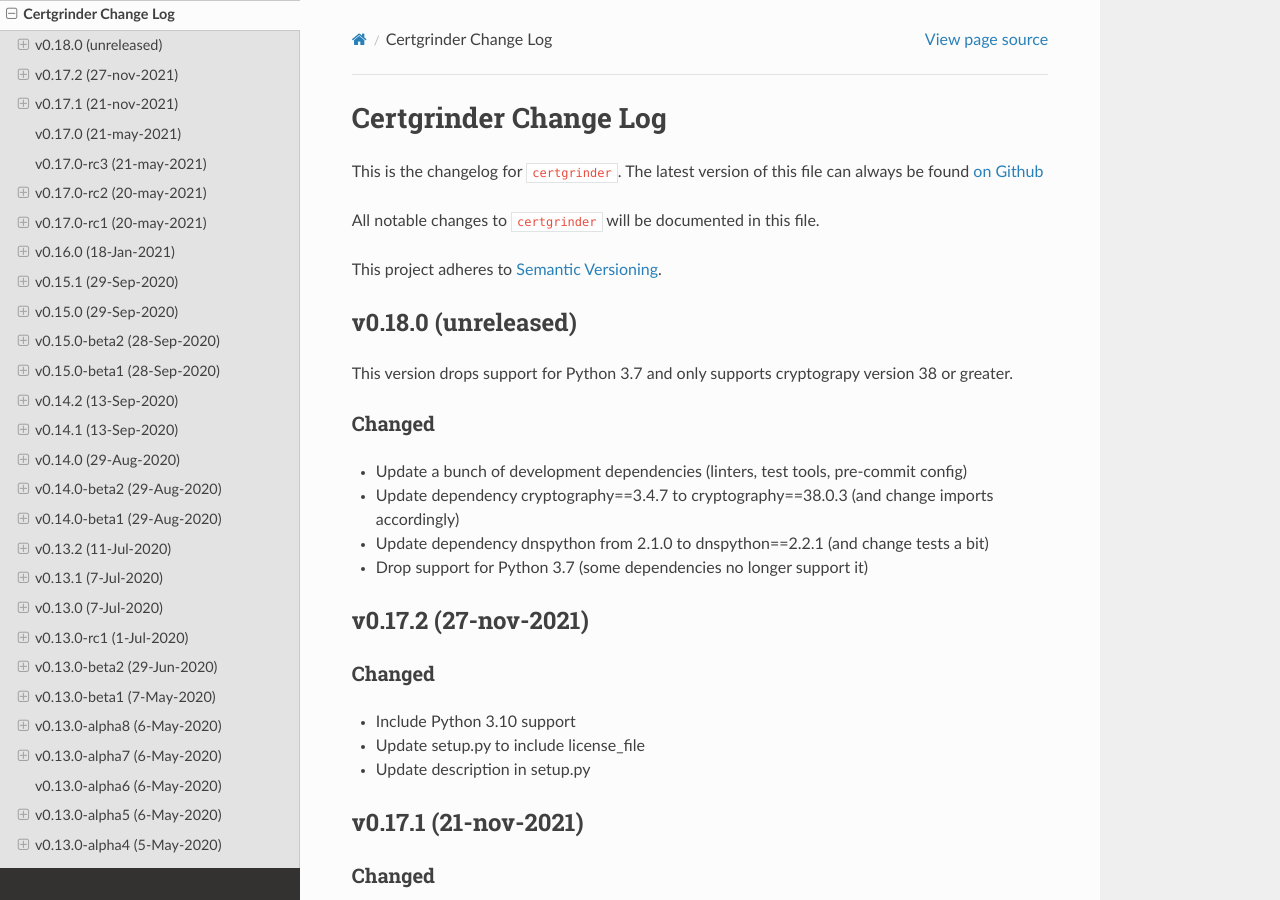
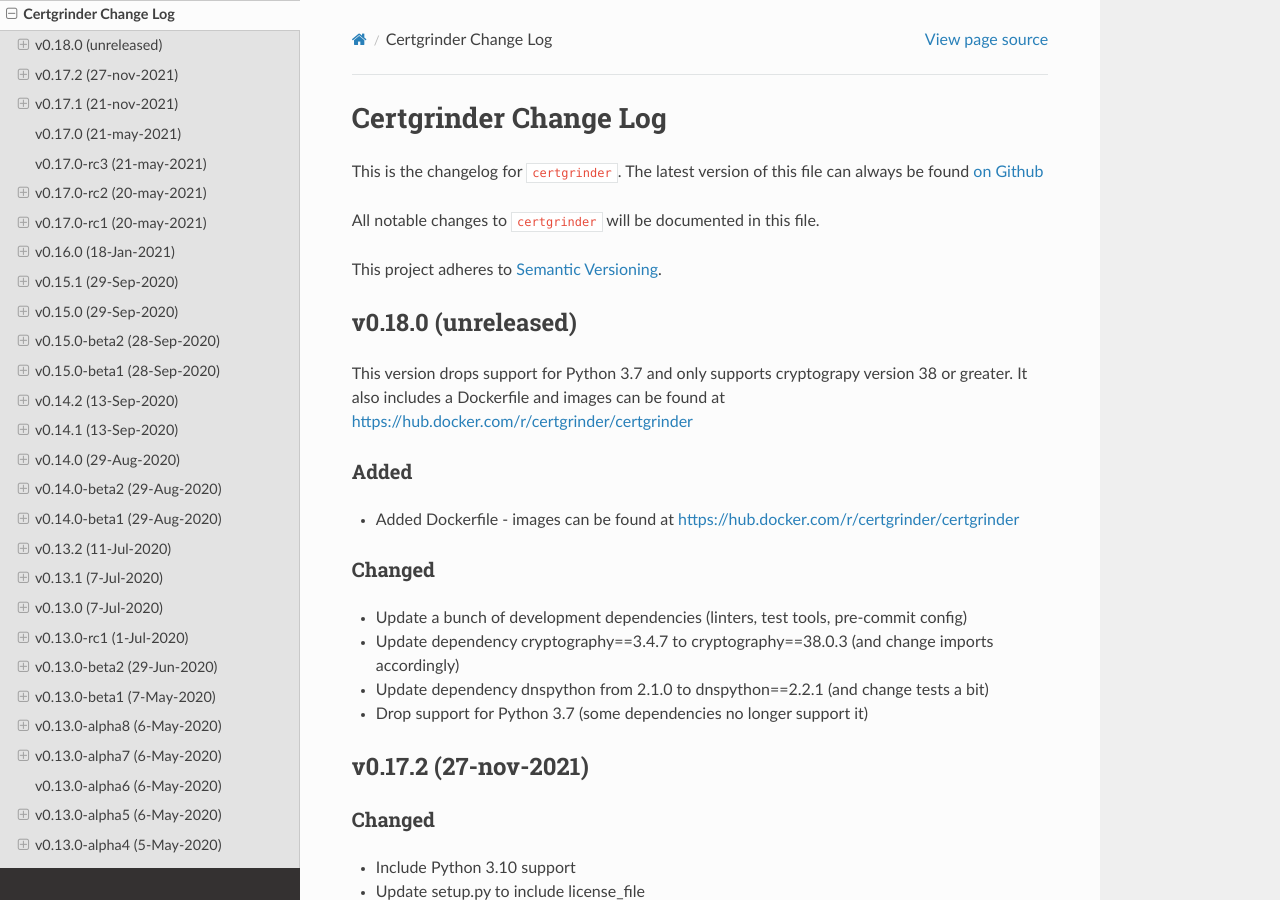
Before and after one commit to tykling/certgrinder, a Sphinx documentation site: the page built from docs/certgrinder-changelog.rst, in a window 1280 px wide and 900 px high. Built offline with Sphinx 7.4.7 and the Read the Docs theme 2.0.0, drawn with Linux system fonts in a browser that asks for light colours.

Commit message:
mention Dockerfile in changelog

```diff
--- a/docs/certgrinder-changelog.rst
+++ b/docs/certgrinder-changelog.rst
@@ -13,6 +13,11 @@
 --------------------
 
 This version drops support for Python 3.7 and only supports cryptograpy version 38 or greater.
+It also includes a Dockerfile and images can be found at https://hub.docker.com/r/certgrinder/certgrinder
+
+Added
+~~~~~
+- Added Dockerfile - images can be found at https://hub.docker.com/r/certgrinder/certgrinder
 
 Changed
 ~~~~~~~
```
